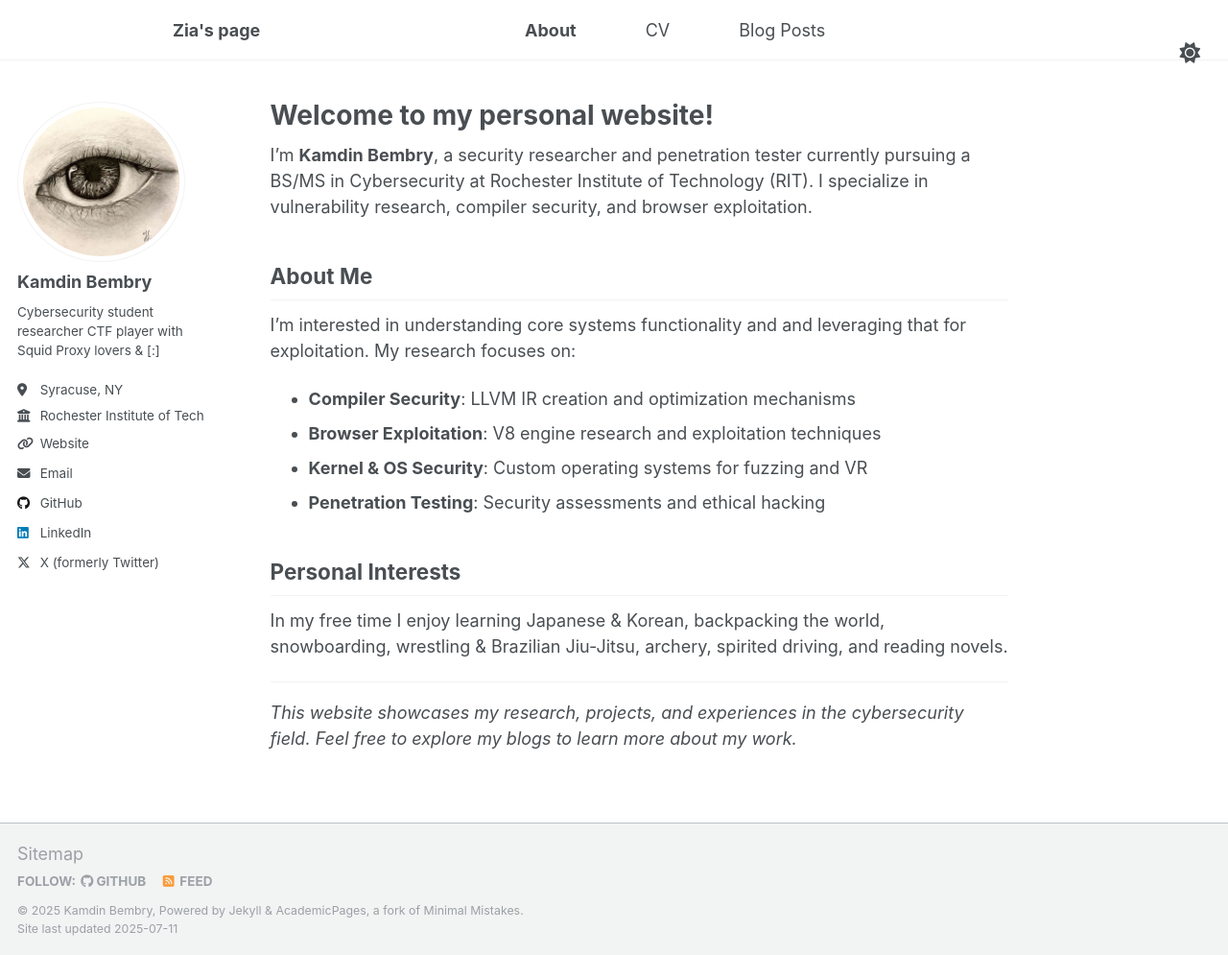
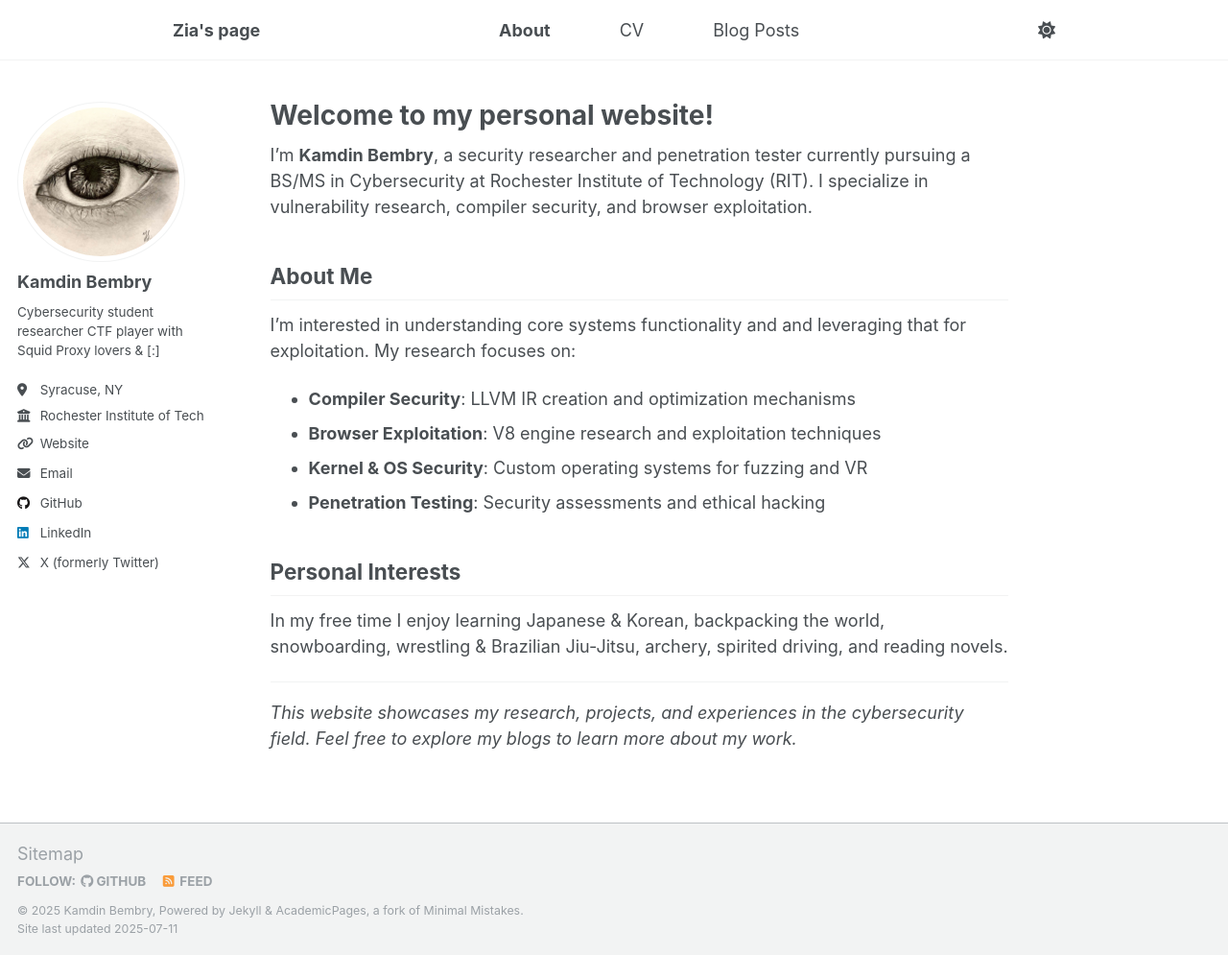
Before and after one commit to Zia-Rashid/Zia-Rashid.github.io, a Jekyll site: the page built from _pages/about.md, in a window 1280 px wide and 995 px high. Shown: the whole window at 96% size. Built offline with Jekyll 4.4.1, drawn with Linux system fonts in a browser that asks for light colours; a script that is not in the unit is left out; comment, search, counter and statistics services are not loaded.

Commit message:
toggle fix

```diff
--- a/_config.yml
+++ b/_config.yml
@@ -25,7 +25,7 @@
   avatar           : "eye-yujin.jpg"
   name             : "Kamdin Bembry"
   pronouns         : # example: "she/her"
-  bio              : "Cybersecurity student researcher\n\nCTF player with Squid Proxy lovers & [:]"
+  bio              : "Cybersecurity student researcher\nCTF player with Squid Proxy lovers & [:]"
   location         : "Syracuse, NY"
   employer         : "Rochester Institute of Technology"
   uri              : "https://zia-rashid.github.io"
--- a/_includes/masthead.html
+++ b/_includes/masthead.html
@@ -18,9 +18,9 @@
 
       <!-- Optional Right: Theme Toggle -->
       <div class="nav-right">
-        <button id="theme-toggle" class="masthead__menu-item">
+        <a id="theme-toggle" role="button" class="masthead__menu-item" aria-labelledby="theme-icon">
           <i id="theme-icon" class="fa-solid fa-sun" aria-hidden="true" title="toggle theme"></i>
-        </button>
+        </a>
       </div>
 
     </nav>
--- a/_includes/scripts.html
+++ b/_includes/scripts.html
@@ -1,13 +1,3 @@
-<!-- Load jQuery first -->
-<script src="https://code.jquery.com/jquery-3.7.1.min.js"></script>
-
-<!-- Load fitvids for responsive videos -->
-<script src="https://cdnjs.cloudflare.com/ajax/libs/fitvids/1.2.0/jquery.fitvids.min.js"></script>
-
-<!-- Load smooth-scroll for smooth scrolling -->
-<script src="https://cdnjs.cloudflare.com/ajax/libs/jquery-smooth-scroll/2.2.0/jquery.smooth-scroll.min.js"></script>
-
-<!-- Load our custom JavaScript -->
-<script src="{{ base_path }}/assets/js/_main.js"></script>
+<script type="module" src="{{ base_path }}/assets/js/_main.js"></script>
 
 {% include analytics.html %}
--- a/_sass/layout/_masthead.scss
+++ b/_sass/layout/_masthead.scss
@@ -71,24 +71,3 @@
     font-weight: 700;
   }
 }
-
-/* Theme toggle button styles */
-#theme-toggle {
-  background: none !important;
-  border: none !important;
-  cursor: pointer !important;
-  padding: 0.5em !important;
-  margin: 0 !important;
-  color: var(--global-text-color) !important;
-  font-size: 1.2em !important;
-  transition: color 0.3s ease !important;
-
-  &:hover {
-    color: var(--global-theme-color) !important;
-  }
-
-  &:focus {
-    outline: none !important;
-    color: var(--global-theme-color) !important;
-  }
-}
```
Also changed, not shown: assets/js/_main.js (+4 -7 lines).
